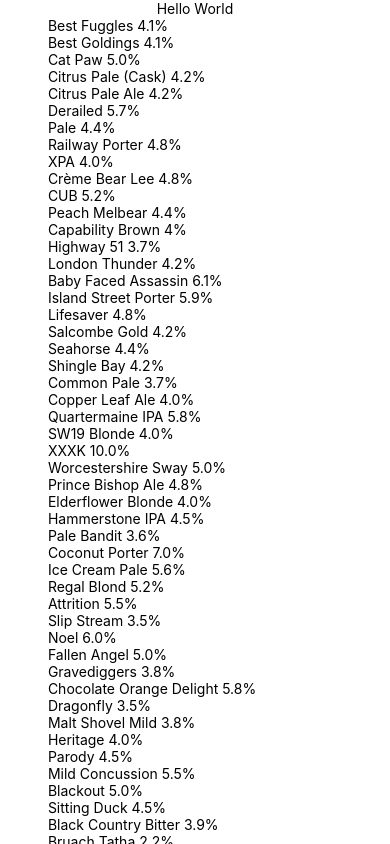
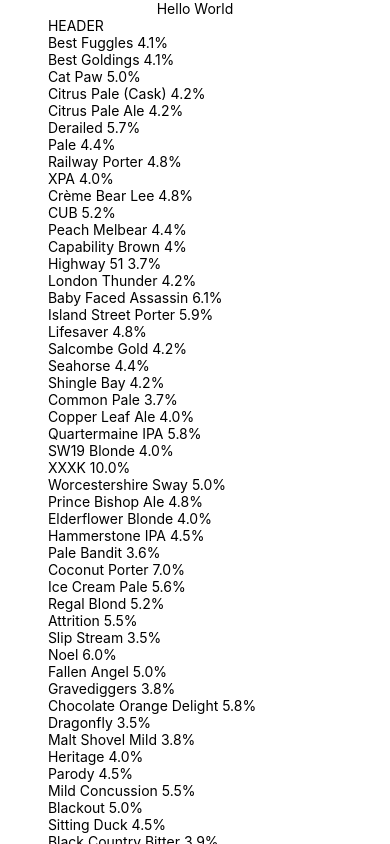
Before and after one commit to dave-co/gbbf-beer, a React Native app: screen / in a window 390 px wide. Built offline with nearby package versions, Linux system fonts and the light colour scheme.

Commit message:
sticky header

```diff
--- a/components/BeerList.js
+++ b/components/BeerList.js
@@ -1,5 +1,6 @@
 import React from 'react';
 import BeerListItem from './BeerListItem'
+import Header from './Header'
 import { StyleSheet, Text, View, FlatList } from 'react-native';
 
 class BeerList extends React.PureComponent {
@@ -26,6 +27,10 @@
         />
       );
 
+      _renderHeader = () => {
+          return <Header />
+      }
+
       render() {
         return (
           <FlatList
@@ -33,6 +38,8 @@
             extraData={this.state}
             keyExtractor={this._keyExtractor}
             renderItem={this._renderItem}
+            ListHeaderComponent={this._renderHeader}
+            stickyHeaderIndices={[0]}
           />
         );
       }
--- /dev/null
+++ b/components/Header.js
@@ -0,0 +1,14 @@
+import React from 'react';
+import { StyleSheet, Text, View } from 'react-native';
+
+class Header extends React.Component {
+
+    render(){
+        return (
+            <View >
+                <Text>HEADER</Text>
+            </View>
+        )
+    }
+}
+export default Header
```
